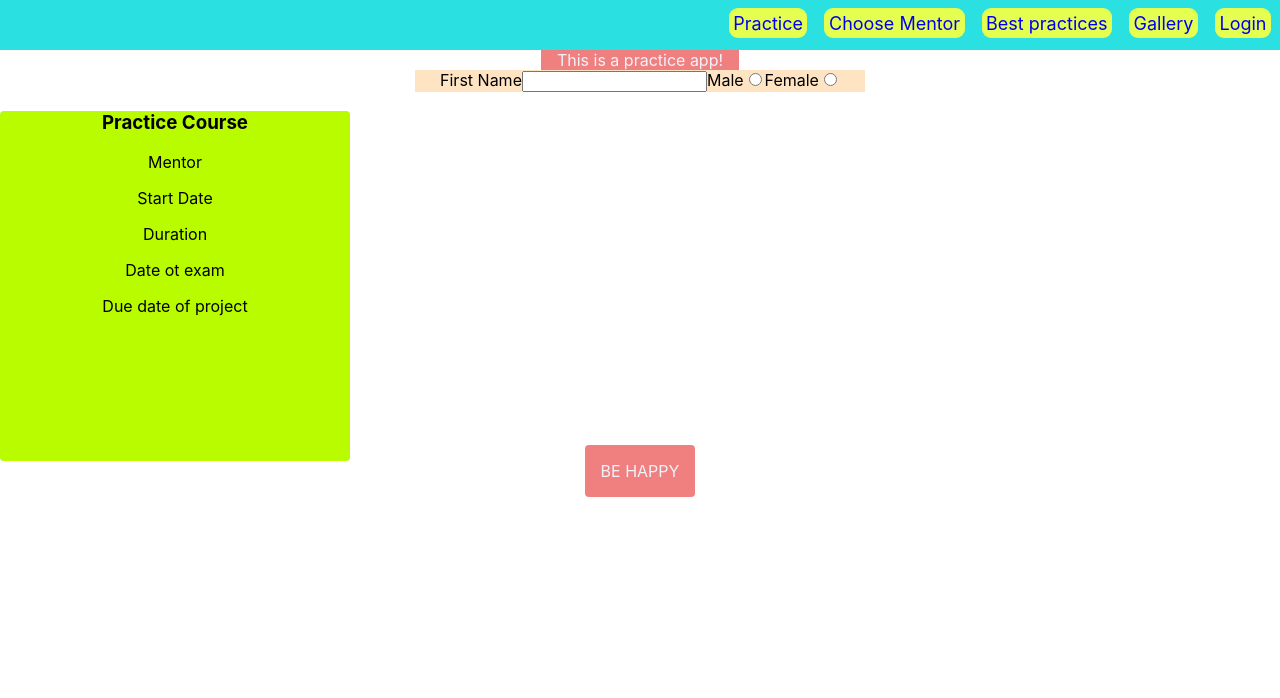
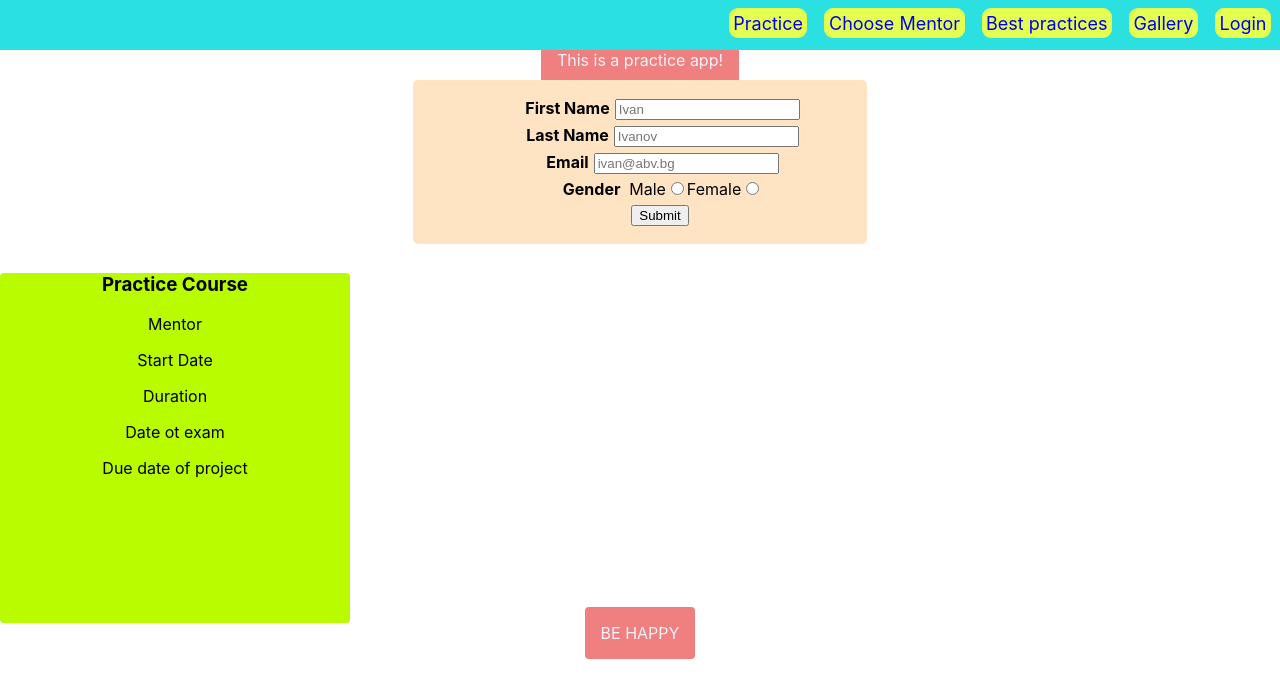
Before and after one commit to AtanasTachev/practice, a React (Create React App) app: page /login in a window 1280 px wide. Shown: the top 698 px of the page. Built offline with nearby package versions, Linux system fonts and the light colour scheme.

Commit message:
add info and complete login form

```diff
--- a/src/Components/form/Form.js
+++ b/src/Components/form/Form.js
@@ -4,12 +4,30 @@ const Form = () => {
     return (
         <div>
             <form class="form">
-                <label for="firstName">First Name</label>
-                <input type="text" id="firstName"/>
-                <label for="male">Male</label>
-                <input type="radio" name="gender" id="male" value="male"></input>
-                <label for="female">Female</label>
-                <input type="radio" name="gender" id="female" value="female"></input>
+                <ul>
+                    <li>
+                        <label for="firstName"><b>First Name</b></label>
+                        <input type="text" id="firstName" placeholder='Ivan'/>
+                    </li>
+                    <li>
+                        <label for="lastName"><b>Last Name</b></label>
+                        <input type="text" id="lastName" placeholder='Ivanov'/>
+                    </li>
+                    <li>
+                        <label for="email"><b>Email</b></label>
+                        <input type="email" id="email" placeholder='ivan@abv.bg'/>
+                    </li>
+                    <li>
+                        <label for="gender"><b>Gender  </b></label>
+                        <label for="male">Male</label>
+                        <input type="radio" name="gender" id="male" value="male"></input>
+                        <label for="female">Female</label>
+                        <input type="radio" name="gender" id="female" value="female"></input>
+                    </li>
+                    <li>
+                        <button type='submit'>Submit</button>
+                    </li>
+                </ul>
 
 
             </form>
--- a/src/Components/form/form.css
+++ b/src/Components/form/form.css
@@ -2,4 +2,16 @@
     display:inline-block;
     width:450px;
     background-color: bisque;
+    padding: 2px;
+    border-radius: 5px;
+    margin: 10px;
 }
+ul {
+    list-style-type: none;
+}
+li {
+    margin: 5px;
+}
+b {
+    margin: 5px;
+}
```
